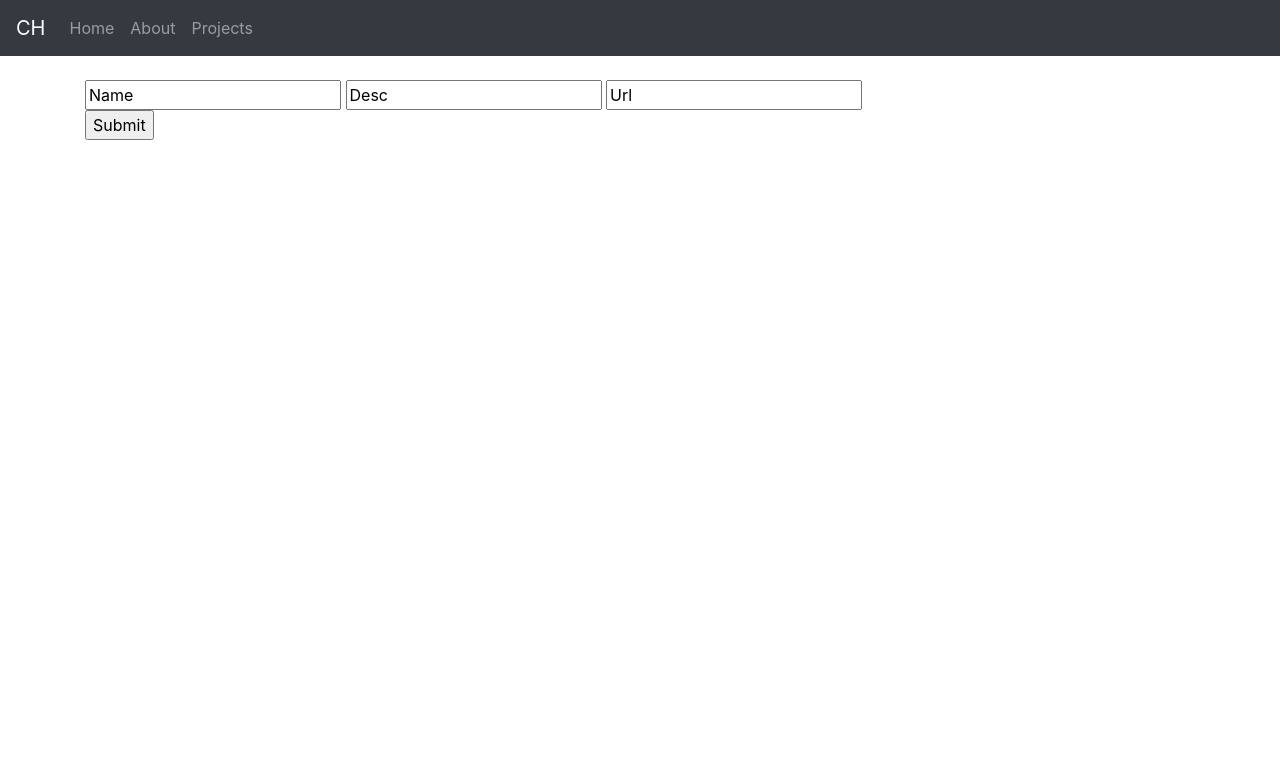
After one commit to cashilts/NewWebServer, a Django app: template myWebServer/projects/templates/projects/add.html in a window 1280 px wide. The commit adds this page. Shown: the top 783 px of the page. Run offline with Django 3.2, Linux system fonts and the light colour scheme; the template is opened without the code that fills it, so the values that code supplies are empty; some libraries are stand-ins or nearby versions.

Commit message:
Added project submission page

```diff
--- a/myWebServer/about/templates/base/navbar.html
+++ b/myWebServer/about/templates/base/navbar.html
@@ -1,5 +1,5 @@
 <nav class="navbar navbar-expand-md navbar-dark bg-dark fixed-top">
-	<a class="navbar-brand" href="#">CH</a>
+	<a class="navbar-brand" href="{% url 'home' %}">CH</a>
 	<div id="navbarBase" class="collapse navbar-collapse">
 		<ul class="navbar-nav mr-auto">
 			<li class="nav-item {% if request.path == '/home/'%} active {% endif %}">
--- a/myWebServer/myWebServer/settings.py
+++ b/myWebServer/myWebServer/settings.py
@@ -56,7 +56,7 @@ MIDDLEWARE_CLASSES = [
 ]
 
 LOGIN_REQUIRED_URLS = (
-	r'/projects/(.*)$',
+	r'/projects/add/$',
 )
 
 LOGIN_REQUIRED_URLS_EXCEPTIONS = (
--- a/myWebServer/projects/admin.py
+++ b/myWebServer/projects/admin.py
@@ -2,5 +2,6 @@
 from __future__ import unicode_literals
 
 from django.contrib import admin
-
+from .models import Project
 # Register your models here.
+admin.site.register(Project)
--- /dev/null
+++ b/myWebServer/projects/static/projects/add.css
@@ -0,0 +1,3 @@
+.projectForm{
+	padding-top: 5rem;
+}
--- /dev/null
+++ b/myWebServer/projects/templates/projects/add.html
@@ -0,0 +1,24 @@
+{% load static %}
+
+<html>
+<head>
+	<title>Add Project</title>
+	<link rel="stylesheet" type="text/css" href="{% static 'base/bootstrap.css' %}">
+	<link rel="stylesheet" type="text/css" href="{% static 'projects/add.css' %}">
+</head>
+<body>
+	{% include 'base/navbar.html' %}
+	<div class="container">
+		<form class="projectForm" action="{% url 'projects:submit'%}" method="post">
+		{% csrf_token %}
+		<input type="text" name="project_name" value="Name"/>
+		<input type="text" name="project_short_desc" value="Desc" />
+		<input type="text" name="project_url" value="Url" />
+		<br/>
+		<input type="submit" value="Submit"/>
+		</form>
+	</div>
+	<script url="{% static 'base/bootstrap.js' %}"></script>
+</body>
+
+</html>
--- a/myWebServer/projects/urls.py
+++ b/myWebServer/projects/urls.py
@@ -5,5 +5,7 @@ from . import views
 app_name="projects"
 urlpatterns = [
 	url(r'^$', views.index, name='projects'),
+	url(r'^add/$', views.add, name='add'),
 	url(r'^(?P<project_id>[0-9]+)/$', views.detail, name='detail'),
+	url(r'^submit/$', views.submit, name='submit'),
 ]
```
Also changed, not shown: myWebServer/projects/views.py (+11 -0 lines), 7 other files.
